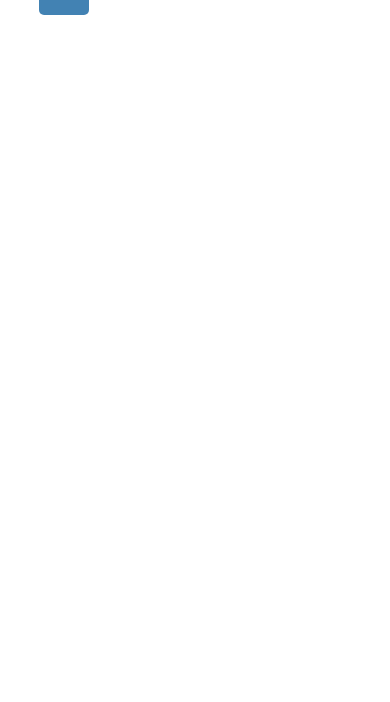
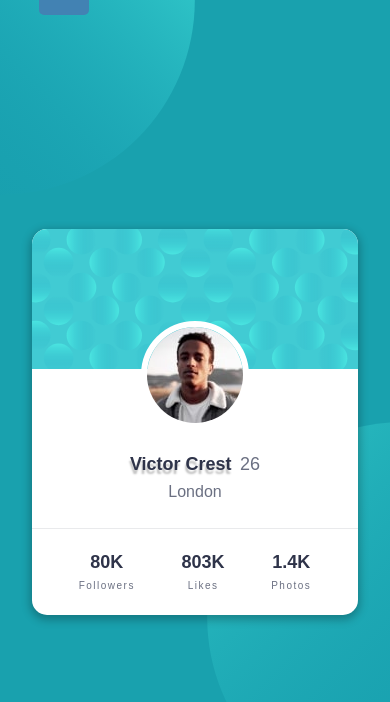
Before and after one commit to alexanderivanov2/frontend-mentor, a Vue app: page /newbie/profile-card in a window 390 px wide. Before the commit this address had no page. Shown: the top 702 px of the page. Built offline with nearby package versions, Linux system fonts and the light colour scheme.

Commit message:
implement mobile profile card

```diff
--- a/src/assets/styles/components/newbie/_profileCard.scss
+++ b/src/assets/styles/components/newbie/_profileCard.scss
@@ -0,0 +1,88 @@
+.profile-card-page {
+    @import url('https://fonts.googleapis.com/css2?family=Kumbh+Sans:wght@100..900&display=swap');
+
+    $grey: #6B7082;
+    $dark-blue: #2E3349;
+    $lg-start: #0989B4;
+    $lg-end: #53FFEE;
+    box-sizing: border-box;
+
+    font-family: "Kumbh Sans", sans-serif;
+
+    .profile-card {
+        width: 100%;
+        max-width: 326px;
+        background: white;
+        border-radius: 15px;
+        box-shadow: 0px 3px 8px 2px rgba(0, 0, 0, .25);
+
+        &-top-bg-decoration {
+            height: 140px;
+            width: 100%;
+            background: url('/src/assets//images/profileCard/bg-pattern-card.svg');
+            border-top-left-radius: 15px;
+            border-top-right-radius: 15px;
+        }
+
+        &-body {
+            text-align: center;
+
+            .profile-card-picture {
+                display: block;
+                margin: 0 auto;
+                width: 108px;
+                height: 108px;
+                border-radius: 100px;
+                border: 6px solid white;
+                margin-top: -48px;
+                margin-bottom: 24px;
+            }
+
+            .profile-name {
+                display: inline-block;
+                font-size: 18px;
+                font-weight: 900;
+                color: $dark-blue;
+                line-height: 23px;
+                text-shadow: -1px 4px 2px rgba(0, 0, 0, .25);
+            }
+
+            .profile-age {
+                display: inline-block;
+                margin-left: 8.5px;
+                font-weight: 400;
+                font-size: 18px;
+                color: $grey;
+            }
+
+            .profile-location {
+                color: $grey;
+                margin-top: 8px;
+            }
+        }
+
+        .profile-card-footer {
+            margin-top: 28px;
+            border-top: 1px solid rgba($grey, .15);
+            display: flex;
+            justify-content: space-evenly;
+            padding: 24px 0;
+            text-align: center;
+
+            .stats-number {
+                color: $dark-blue;
+                font-size: 18px;
+                font-weight: 900;
+                line-height: 18px;
+            }
+
+            .stats-label {
+                margin-top: 10px;
+                letter-spacing: 1.5px;
+                font-size: 10px;
+                color: $grey;
+            }
+        }
+
+    }
+}
--- a/src/assets/styles/pages/_newbieCardPage.scss
+++ b/src/assets/styles/pages/_newbieCardPage.scss
@@ -85,7 +85,37 @@
         @include center-with-flex;
     }
 
-    &.profile-card {
+    &.profile-card-page {
+        $bg-color: #19A1AE;
+        background-color: $bg-color;
+        position: relative;
+        overflow: hidden;
+        z-index: -1;;
+        &::before, &::after {
+            content: '';
+            position: absolute;
+            z-index: -1;
+            width: 100%;
+            height: 100%;
+            background-size: contain;
+            background-repeat: no-repeat;
+        }
+
+        &::before {
+
+            background-image: url('/src/assets/images/profileCard/bg-pattern-top.svg');
+            background-position: right;
+            top: -50%;
+            left: -50%;
+        }
+
+        &::after {
+            background-image: url('/src/assets/images/profileCard/bg-pattern-bottom.svg');
+            background-position: left top;
+            bottom: -50%;
+            right: -53%;
+        }
+        // background: , url('/src/assets//images//profileCard/bg-pattern-bottom.svg');
         @include center-with-flex;
     }
 }
--- a/src/components/NewbieCards/ProfileCard.vue
+++ b/src/components/NewbieCards/ProfileCard.vue
@@ -1,9 +1,29 @@
 <template>
     <div class="profile-card">
-
+        <div class="profile-card-top-bg-decoration"></div>
+        <div class="profile-card-body">
+            <img :src="profilePicture" alt="profile-picture" class="profile-card-picture">
+            <h3 class="profile-name">Victor Crest</h3>
+            <p class="profile-age">26</p>
+            <p class="profile-location">London</p>
+        </div>
+        <div class="profile-card-footer">
+            <div class="footer-stats followers-stats">
+                <p class="stats-number">80K</p>
+                <p class="stats-label">Followers</p>
+            </div>
+            <div class="footer-stats">
+                <p class="stats-number">803K</p>
+                <p class="stats-label">Likes</p>
+            </div>
+            <div class="footer-stats">
+                <p class="stats-number">1.4K</p>
+                <p class="stats-label">Photos</p>
+            </div>
+        </div>
     </div>
 </template>
 
 <script setup>
-
+import profilePicture from '../../assets/images/profileCard/image-victor.jpg'
 </script>
--- a/src/router/index.js
+++ b/src/router/index.js
@@ -61,7 +61,7 @@ const router = createRouter({
       component: () => import('../views/NewbiePages/NewbieCardPages/NewbieBlogPreviewCardPage.vue')
     },
     {
-      path: '/newbie/blog-preview-card',
+      path: '/newbie/profile-card',
       name: 'ProfileCard',
       component: () => import('../views/NewbiePages/NewbieCardPages/NewbieProfileCardPage.vue')
     },
```
